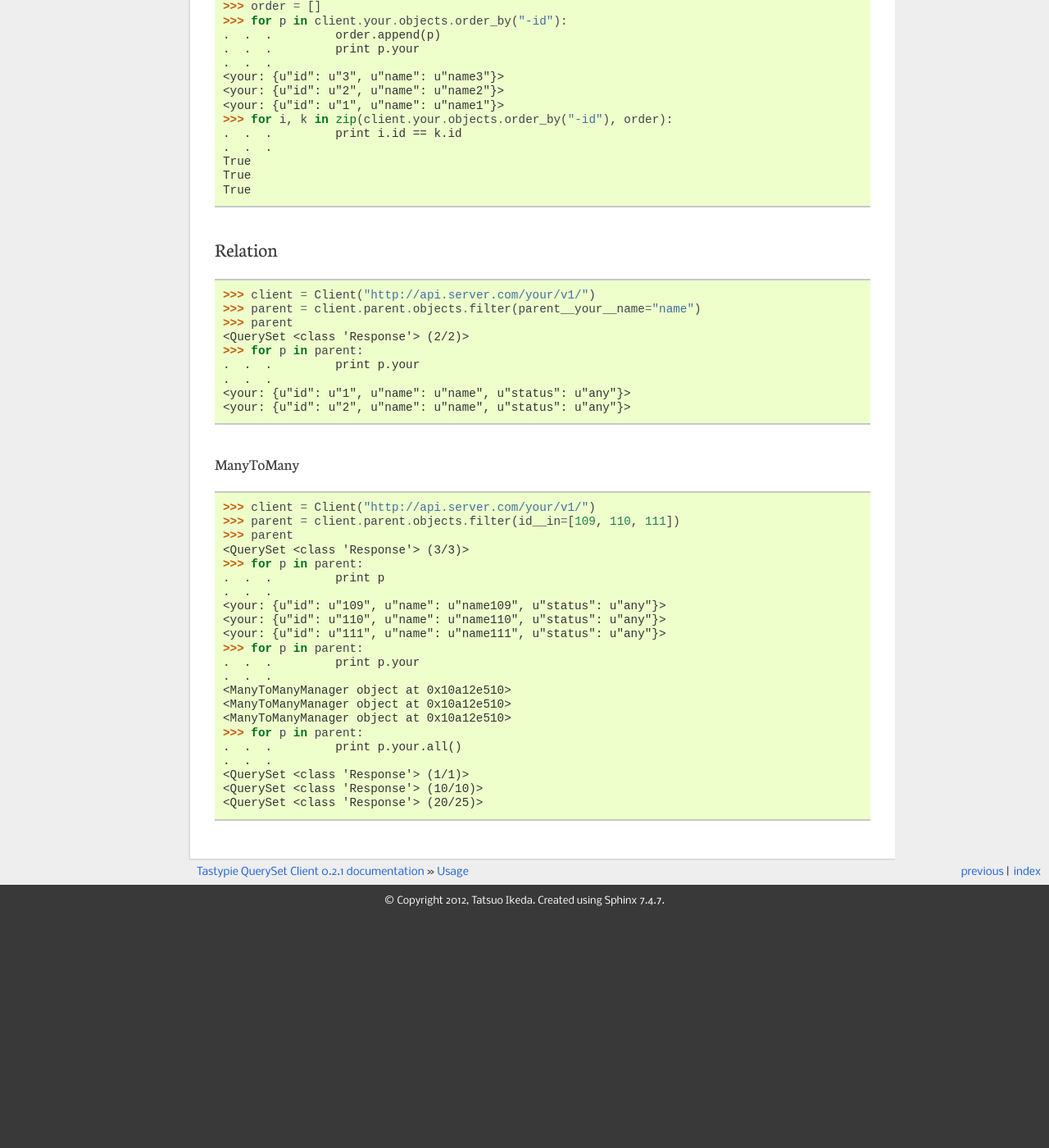
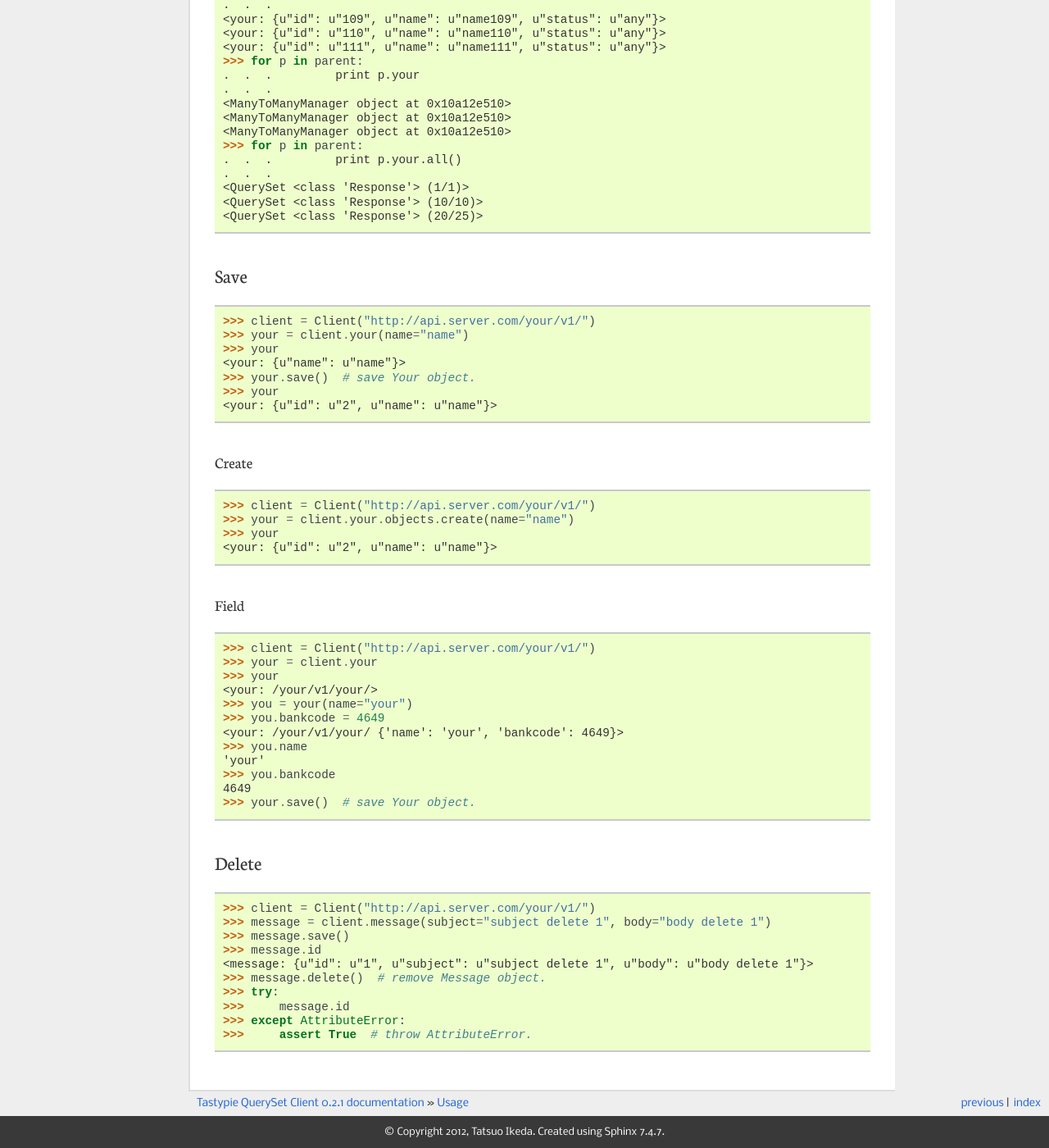
Before and after one commit to ikeikeikeike/tastypie-queryset-client, a Sphinx documentation site: the page built from docs/source/usage.rst, in a window 1280 px wide and 1400 px high, scrolled down 1607 px. Shown: the whole window at 82% size. Built offline with Sphinx 7.4.7, drawn with Linux system fonts in a browser that asks for light colours; formulas are drawn with MathJax 3; before the commit the page ends 2725 px from its top, so only the background shows below that; some of the changed text lies outside the part shown.

Commit message:
fix document

```diff
--- a/docs/source/usage.rst
+++ b/docs/source/usage.rst
@@ -42,48 +42,6 @@ Filter
     >>> client.your.objects.filter(name="your")
     <QuerySet <class 'Response'> (3/3)>
 
-
-Save
------
-
-::
-
-    >>> client = Client("http://api.server.com/your/v1/")
-    >>> your = client.your(name="name")
-    >>> your
-    <your: {u"name": u"name"}>
-    >>> your.save()  # save Your object.
-    >>> your
-    <your: {u"id": u"2", u"name": u"name"}>
-
-Create
-~~~~~~~
-
-::
-
-    >>> client = Client("http://api.server.com/your/v1/")
-    >>> your = client.your.objects.create(name="name")
-    >>> your
-    <your: {u"id": u"2", u"name": u"name"}>
-
-
-field
-~~~~~~
-
-::
-
-    >>> client = Client("http://api.server.com/your/v1/")
-    >>> your = client.your
-    >>> your
-    <your: /your/v1/your/>
-    >>> you = your(name="your")
-    >>> you.bankcode = 4649
-    <your: /your/v1/your/ {'name': 'your', 'bankcode': 4649}>
-    >>> you.name
-    'your'
-    >>> you.bankcode
-    4649
-    >>> your.save()  # save Your object.
 
 Order By
 ---------
@@ -150,3 +108,63 @@ ManyToMany
     <QuerySet <class 'Response'> (1/1)>
     <QuerySet <class 'Response'> (10/10)>
     <QuerySet <class 'Response'> (20/25)>
+
+
+Save
+-----
+
+::
+
+    >>> client = Client("http://api.server.com/your/v1/")
+    >>> your = client.your(name="name")
+    >>> your
+    <your: {u"name": u"name"}>
+    >>> your.save()  # save Your object.
+    >>> your
+    <your: {u"id": u"2", u"name": u"name"}>
+
+Create
+~~~~~~~
+
+::
+
+    >>> client = Client("http://api.server.com/your/v1/")
+    >>> your = client.your.objects.create(name="name")
+    >>> your
+    <your: {u"id": u"2", u"name": u"name"}>
+
+
+Field
+~~~~~~
+
+::
+
+    >>> client = Client("http://api.server.com/your/v1/")
+    >>> your = client.your
+    >>> your
+    <your: /your/v1/your/>
+    >>> you = your(name="your")
+    >>> you.bankcode = 4649
+    <your: /your/v1/your/ {'name': 'your', 'bankcode': 4649}>
+    >>> you.name
+    'your'
+    >>> you.bankcode
+    4649
+    >>> your.save()  # save Your object.
+
+
+Delete
+--------
+
+::
+
+    >>> client = Client("http://api.server.com/your/v1/")
+    >>> message = client.message(subject="subject delete 1", body="body delete 1")
+    >>> message.save()
+    >>> message.id
+    <message: {u"id": u"1", u"subject": u"subject delete 1", u"body": u"body delete 1"}>
+    >>> message.delete()  # remove Message object.
+    >>> try:
+    >>>     message.id
+    >>> except AttributeError:
+    >>>     assert True  # throw AttributeError.
```
